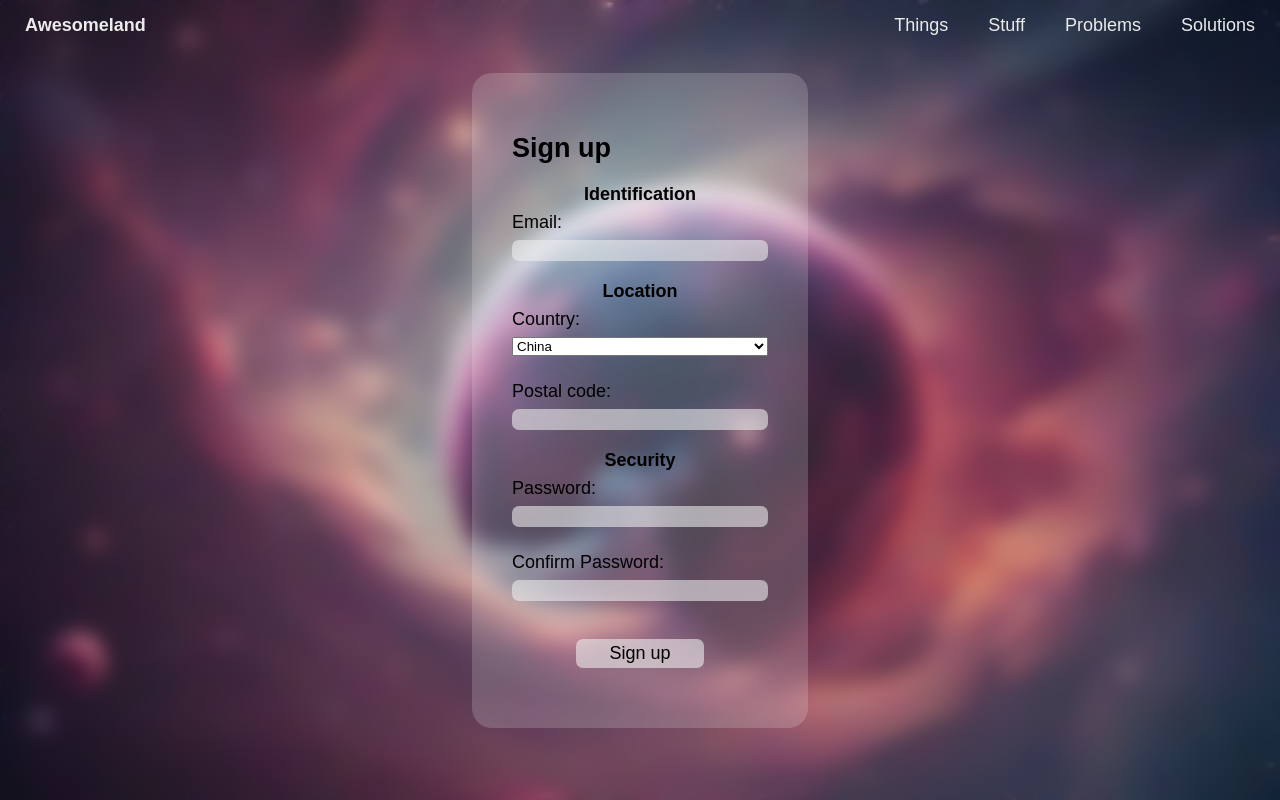
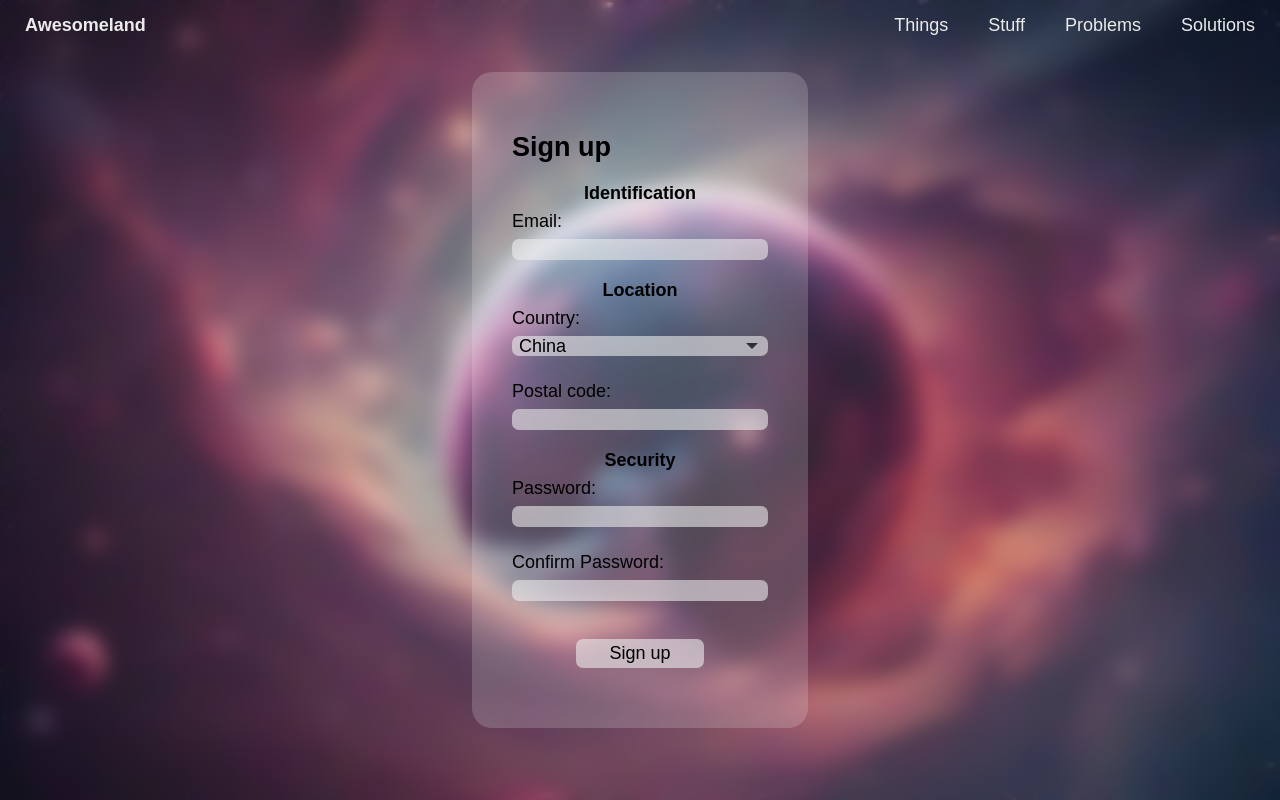
Before and after one commit to Jeffimenson/validation_practice, a website built with webpack: page src/index.html in a window 1280 px wide. Built offline with nearby package versions, Linux system fonts and the light colour scheme; what jeff-query would draw is missing.

Commit message:
Add custom select styling and improve element hover styling also

```diff
--- a/src/index.html
+++ b/src/index.html
@@ -31,12 +31,14 @@
                 <legend>Location</legend>
                 <label for="country">
                     <span>Country: </span>
+                    <div class="select-holder">
                         <select name="country" id="country" required>
                             <option value="CN">China</option>
                             <option value="US">United States</option>
                             <option value="BR">Brazil</option>
                             <option value="RU">Russia</option>
                         </select>
+                    </div>
                 </label>
                 <label for="postal">
                     <span>Postal code: </span><input type="text" name="postal" id="postal" required><span class="error"></span>
--- a/src/style.css
+++ b/src/style.css
@@ -4,7 +4,9 @@
     --secondary: #118ab2ff;
 
     --neutral-dark: #2b303aff;
+    --neutral-less-dark: #4a505e;
     --neutral-light: #ebebebff;
+    --neutral-less-light: #e0e0e0;
     --neutral-light-transP6: rgba(235, 235, 235, 0.6);
     --neutral-light-transP2: rgba(235, 235, 235, 0.2);
 
@@ -26,7 +28,7 @@ html, body {
     margin: 0;
 }
 
-button, input, label {
+button, input, label, select {
     box-sizing:content-box;
     border: none;
     background-color: inherit;
@@ -129,7 +131,7 @@ form {
     width: 20vw;
 }
 
-form input {
+form input, .select-holder {
     background-color: var(--neutral-light-transP6);
     border-radius: 7px;
     padding: 0 7px;
@@ -149,6 +151,31 @@ legend {
     width: 100%;
 }
 
+select {
+    appearance: none;
+    background-color: transparent;
+    width: 100%;
+}
+
+.select-holder {
+    position: relative;
+}
+
+.select-holder::after {
+    position: absolute;
+    content: "";
+    top: 7px;
+    right: 10px;
+    width: 0;
+    height: 0;
+    border: 6px solid transparent;
+    border-color: var(--neutral-dark) transparent transparent transparent;
+}
+
+.select-holder:hover::after {
+    border-color: var(--neutral-less-dark) transparent transparent transparent;
+}
+
 label {
     display: flex;
     flex-direction: column;
@@ -165,8 +192,8 @@ button[type='submit'] {
     margin-top: 18px;
 }
 
-input:hover, button[type='submit']:hover {
-    background-color: var(--neutral-light);
+input:hover, button[type='submit']:hover, .select-holder:hover {
+    background-color: var(--neutral-less-light);
 }
 
 
```
Also changed, not shown: dist/index.html, dist/main.bundle.js. Lines whose indentation alone changed are shown as unchanged.
